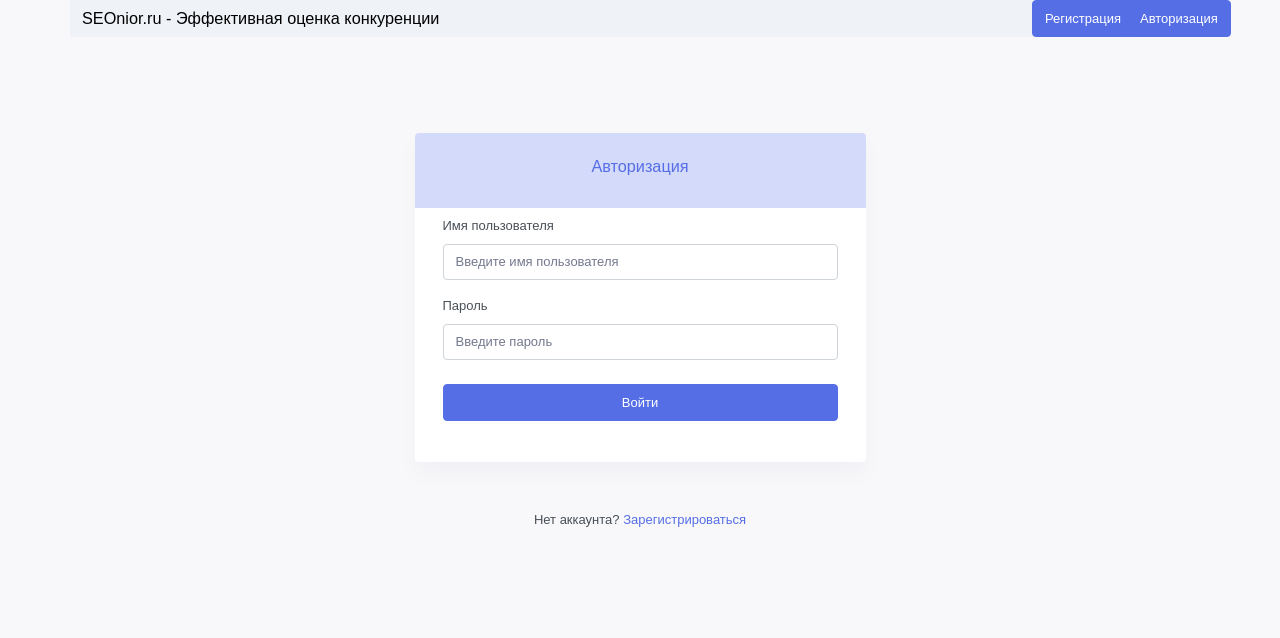
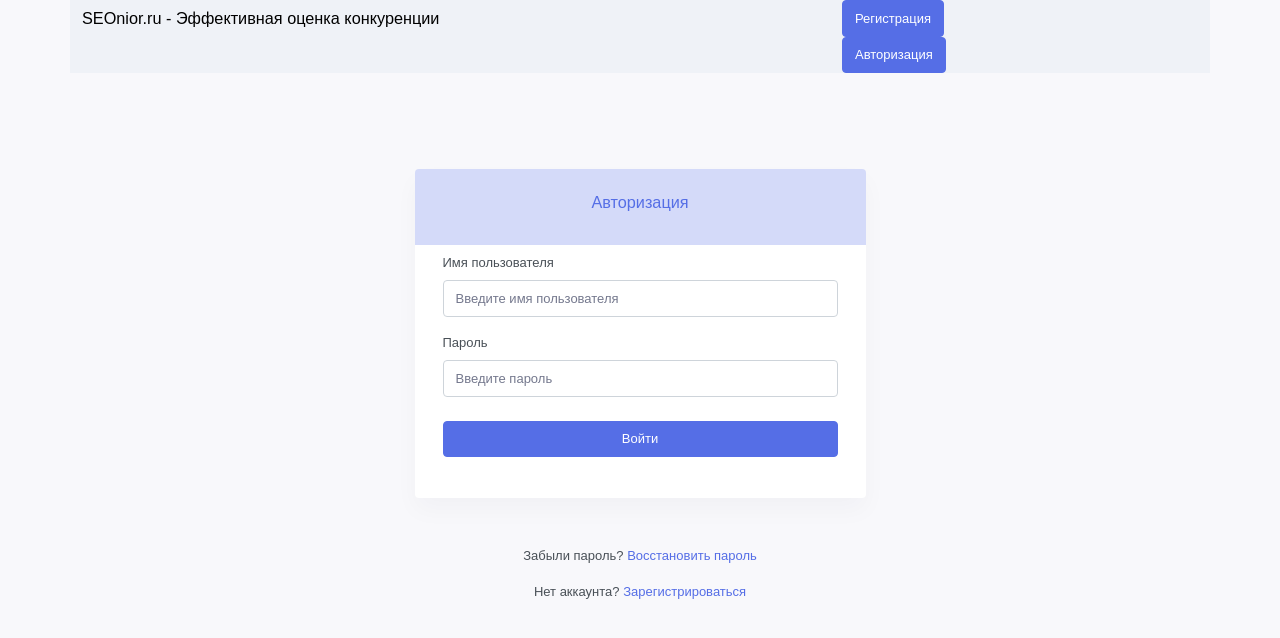
Before and after one commit to Wenfort/concurent_site_release, a Django app: page /authorization in a window 1280 px wide. Shown: the top 638 px of the page. Run offline with Django 3.2, Linux system fonts and the light colour scheme; some libraries are stand-ins or nearby versions.

Commit message:
Апдейты главной страницы, навигации

```diff
--- a/main/templates/main/navbar.html
+++ b/main/templates/main/navbar.html
@@ -1,23 +1,20 @@
 <div class="container">
     <div class="row" style="background-color: #eff2f7!important; margin-bottom: 15px;">
-            <div class="col-sm-10">
+            <div class="col-lg-8 col-xs-8">
                 <a class="navbar-brand" href="{% url 'get_orders_page' %}" style="color: black">SEOnior.ru - Эффективная оценка конкуренции</a>
             </div>
             {% if user.is_authenticated %}
-            <div class="col-sm-1">
-                <a class="btn btn-primary" href="{% url 'posts_from_latest_ticket' %}">Поддержка</a>
-            </div>
-            <div class="col-sm-1">
+                <div class="col-lg-4 col-xs-4">
+                    <a class="btn btn-primary" href="{% url 'change_password' %}">Сменить пароль</a>
+                    <a class="btn btn-primary" href="{% url 'posts_from_latest_ticket' %}">Поддержка</a>
                     <a class="btn btn-primary" href="{% url 'logout' %}">Выйти</a>
-            </div>
+                </div>
+
             {% else %}
-            <div class="col-sm-1">
-                <a class="btn btn-primary" href="{% url 'registration' %}">Регистрация</a>
-            </div>
-            <div class="col-sm-1">
-                <a class="btn btn-primary" href="{% url 'authorization' %}">Авторизация</a>
-            </div>
-
+                <div class="col-lg-2 col-xs-2">
+                    <a class="btn btn-primary" href="{% url 'registration' %}">Регистрация</a>
+                    <a class="btn btn-primary" href="{% url 'authorization' %}">Авторизация</a>
+                </div>
             {% endif %}
 
     </div>
--- a/main/templates/main/user_auth/authorization.html
+++ b/main/templates/main/user_auth/authorization.html
@@ -49,6 +49,7 @@
                     </div>
                     <div class="mt-5 text-center">
                         <div>
+                            <p>Забыли пароль? <a href="{% url 'password_reset' %}" class="font-weight-medium text-primary"> Восстановить пароль</a> </p>
                             <p>Нет аккаунта? <a href="{% url 'registration' %}" class="font-weight-medium text-primary"> Зарегистрироваться</a> </p>
                         </div>
                     </div>
--- a/main/urls.py
+++ b/main/urls.py
@@ -3,7 +3,7 @@ from django.urls import path
 from . import views
 
 urlpatterns = [
-    path('', views.authorization, name='authorization'),
+    path('', views.index, name='index'),
     path('results', views.results, name='results'),
     path('orders', views.get_orders_page, name='get_orders_page'),
     path('orders/<int:order_id>', views.requests_from_order, name='requests_from_order'),
--- a/main/views.py
+++ b/main/views.py
@@ -11,8 +11,10 @@ from .forms import NewRequest, NewUser, AuthUser, ChangePassword
 
 
 def index(request):
-    return HttpResponse("Hello, world. You're at the polls index.")
-
+    if request.user.is_authenticated:
+        return redirect('/orders')
+    else:
+        return redirect('/authorization')
 
 class SiteUser:
     def __init__(self, user_id):
```
Also changed, not shown: 1 other file.
